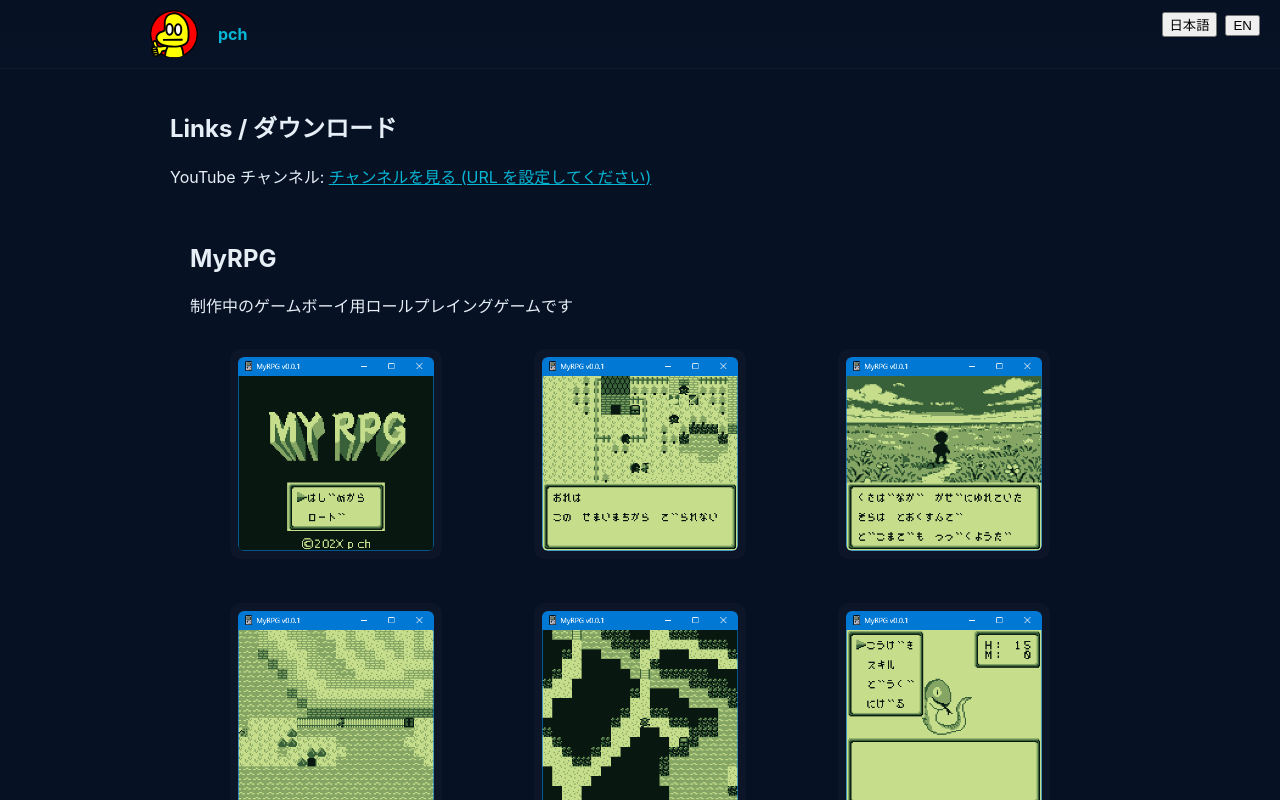
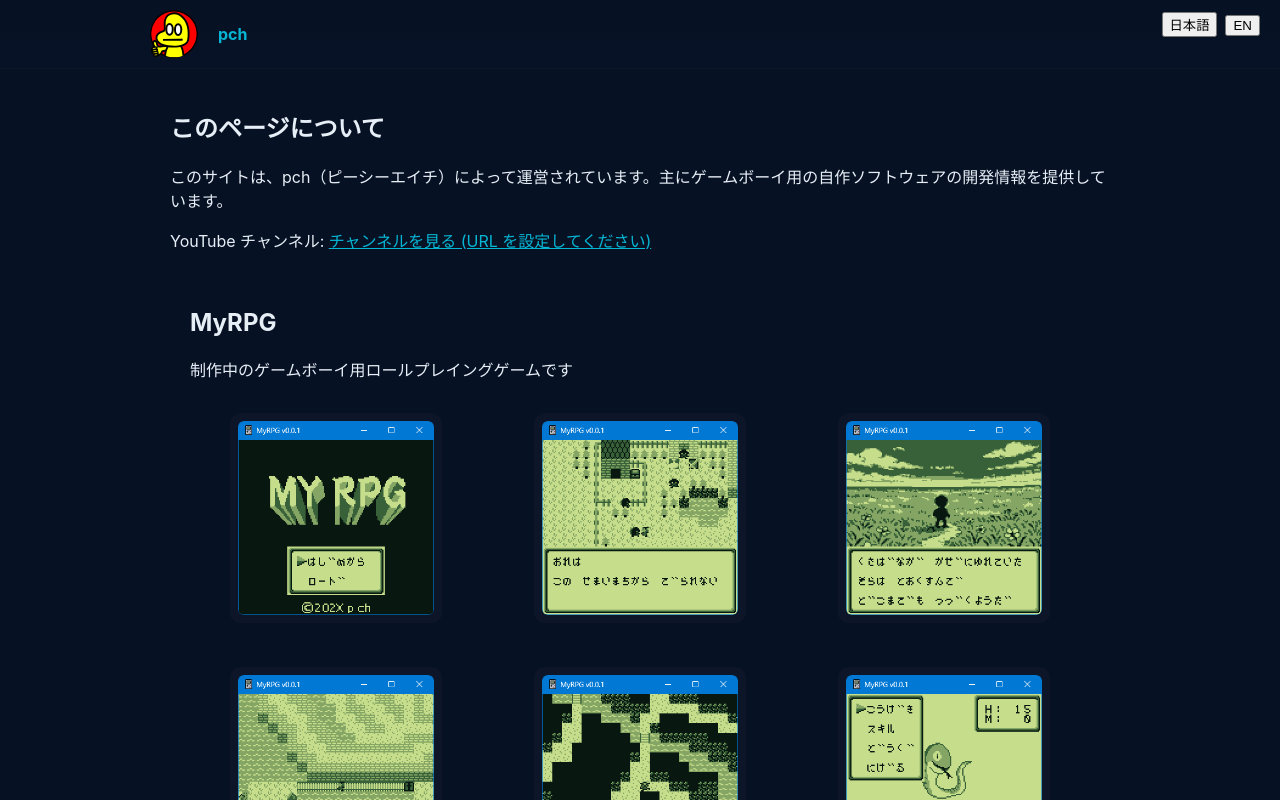
Before and after one commit to o-pch/o-pch.github.io, a React (Vite) app: page / in a window 1280 px wide. Shown: the top 800 px of the page. Built offline with nearby package versions, Linux system fonts and the light colour scheme; no server answers.

Commit message:
説明追加

```diff
--- a/src/App.jsx
+++ b/src/App.jsx
@@ -22,9 +22,12 @@ export default function App(){
 
       <main className="container">
         <section className="downloads">
-          <h2>{t('links')}</h2>
+          <h2>{t('about.title')}</h2>
           <p>
-            {t('youtube')}: <a id="youtubeChannel" href={config.youtubeUrl || '#'} title={t('youtube')} target="_blank" rel="noopener noreferrer">{t('channel_placeholder')}</a>
+            {t('about.desc')}
+          </p>
+          <p>
+            {t('about.youtube')}: <a id="youtubeChannel" href={config.youtubeUrl || '#'} title={t('about.youtube')} target="_blank" rel="noopener noreferrer">{t('channel_placeholder')}</a>
           </p>
         </section>
 
--- a/src/i18n.js
+++ b/src/i18n.js
@@ -5,8 +5,11 @@ const resources = {
   ja: {
     translation: {
       title: 'pch',
-      links: 'Links / ダウンロード',
+      about: {
+        title: 'このページについて',
+        desc: 'このサイトは、pch（ピーシーエイチ）によって運営されています。主にゲームボーイ用の自作ソフトウェアの開発情報を提供しています。',
         youtube: 'YouTube チャンネル',
+      },
       myrpg: 'MyRPG デモ版',
       myrpg_title: 'MyRPG',
       myrpg_desc: '制作中のゲームボーイ用ロールプレイングゲームです',
@@ -19,8 +22,11 @@ const resources = {
   en: {
     translation: {
       title: 'pch',
-      links: 'Links / Downloads',
+      about: {
+        title: 'About this site',
+        desc: 'This site is operated by pch and provides information on the development of homebrew software for the Game Boy.',
         youtube: 'YouTube Channel',
+      },
       myrpg: 'MyRPG Demo',
       myrpg_title: 'MyRPG',
       myrpg_desc: 'A role-playing game for Game Boy in development',
```
Lines whose indentation alone changed are shown as unchanged.
